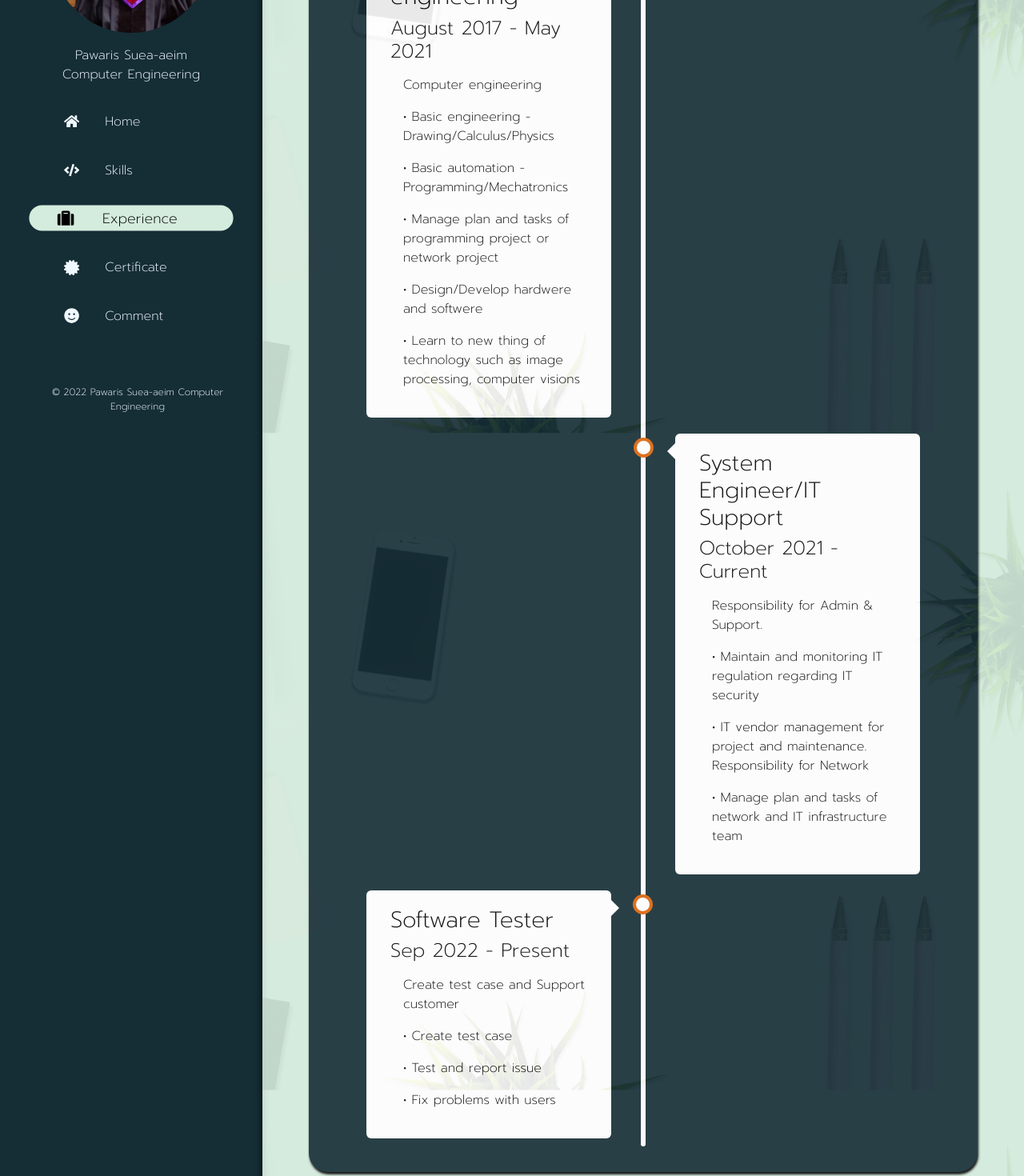
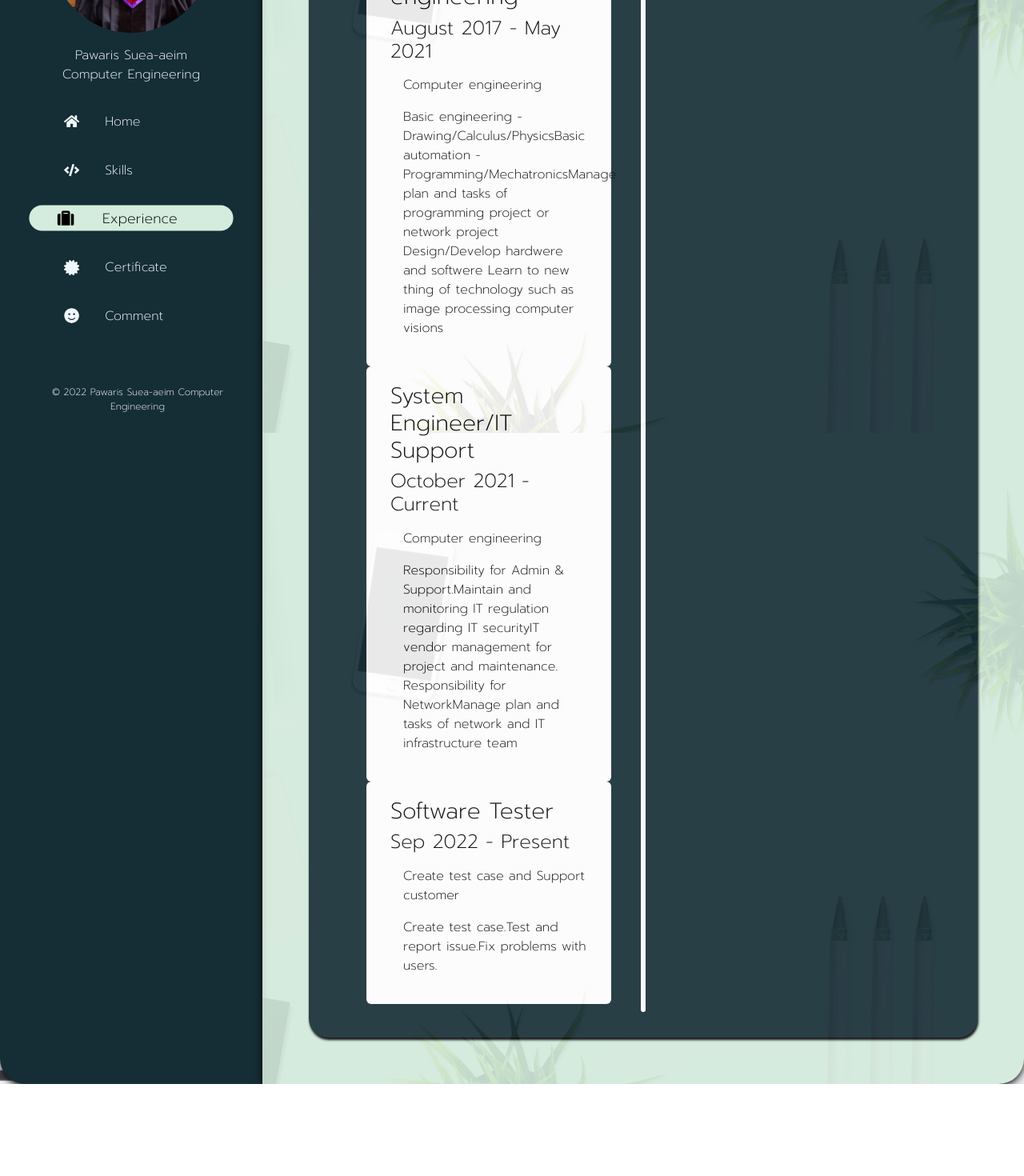
Before and after one commit to PawarisSueaaeim/Profile-v2, a React (Create React App) app: page /Experience in a window 1280 px wide. Shown: the part 280-1750 px from the top of the page at 80% size. After the commit the page ends 1635 px from the top, so only its background shows below. Built offline with nearby package versions, Linux system fonts and the light colour scheme.

Commit message:
optimize time line exp

```diff
--- /dev/null
+++ b/src/component/subComponents/CardExp.js
@@ -0,0 +1,16 @@
+function CardExp(props) {
+
+    console.log("this is props of CardExp", props);
+
+    const classes = props.className;
+
+    return (
+        <div className={classes}>
+            {props.children}
+        </div>
+    );
+
+
+};
+
+export default CardExp;
--- a/src/page/Experience.js
+++ b/src/page/Experience.js
@@ -1,58 +1,27 @@
 import React from "react";
 import "../Content.css";
+import { expData } from "../db/expData";
+import CardExp from "../component/subComponents/CardExp";
 
-export default function Experience(props) {
+export default function Experience() {
+
   return (
     <div className="content-bg">
       <h1>Experience</h1>
       <div className="content-box">
         <div className="timeline">
-          <div className="container-exp left">
-            <div className="content">
-              <h3>Bachelor's degree of computer engineering</h3>
-              <h4>August 2017 - May 2021</h4>
-              <p>Computer engineering</p>
-              <p>• Basic engineering - Drawing/Calculus/Physics</p>
-              <p>• Basic automation - Programming/Mechatronics</p>
-              <p>
-                • Manage plan and tasks of programming project or network
-                project
-              </p>
-              <p>• Design/Develop hardwere and softwere</p>
-              <p>
-                • Learn to new thing of technology such as image processing,
-                computer visions
-              </p>
-            </div>
-          </div>
-          <div className="container-exp right">
-            <div className="content">
-              <h3>System Engineer/IT Support</h3>
-              <h4>October 2021 - Current</h4>
-              <p>Responsibility for Admin & Support.</p>
-              <p>
-                • Maintain and monitoring IT regulation regarding IT security
-              </p>
-              <p>
-                • IT vendor management for project and maintenance.
-                Responsibility for Network
-              </p>
-              <p>
-                • Manage plan and tasks of network and IT infrastructure team
-              </p>
-            </div>
-          </div><div className="container-exp left">
-            <div className="content">
-              <h3>Software Tester</h3>
-              <h4>Sep 2022 - Present</h4>
-              <p>Create test case and Support customer</p>
-              <p>• Create test case</p>
-              <p>• Test and report issue</p>
-              <p>
-                • Fix problems with users
-              </p>
-            </div>
-          </div>
+          <CardExp className="container-exp left">
+            {expData.map((items) => {
+              return (
+                <div className="content">
+                  <h3>{items.position}</h3>
+                  <h4>{items.time}</h4>
+                  <p>{items.title}</p>
+                  <p>{items.detail}</p>
+                </div>
+              );
+            })}
+          </CardExp>
         </div>
       </div>
     </div>
```
